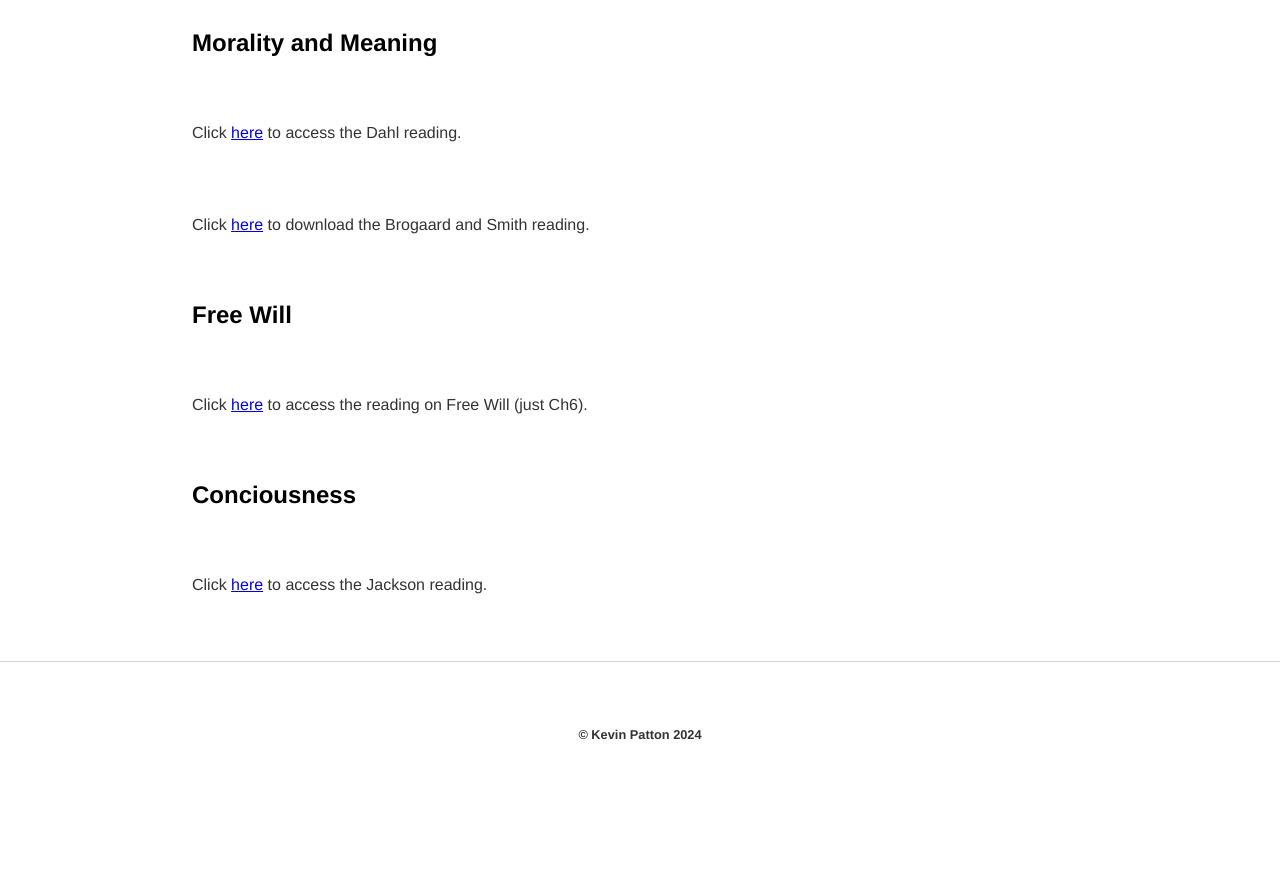
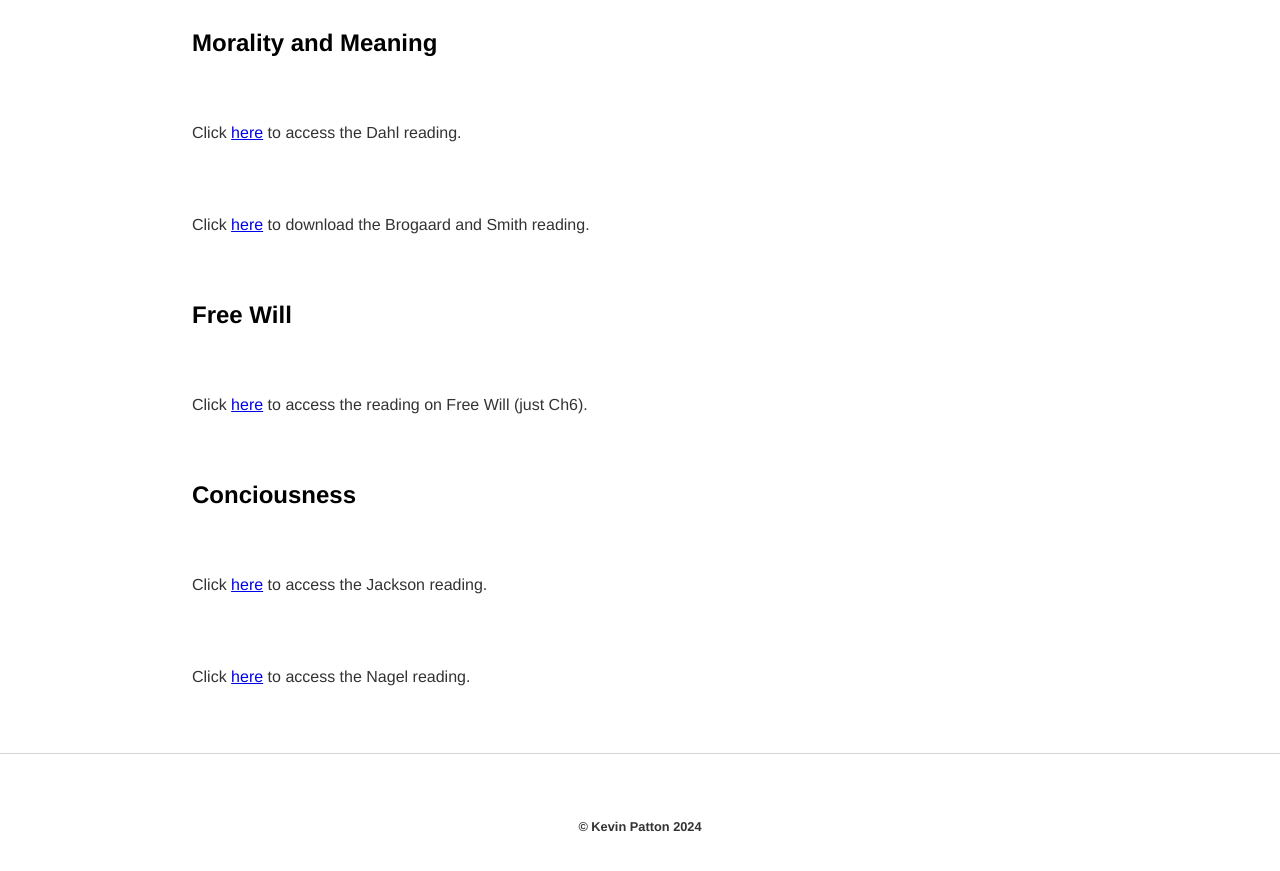
Before and after one commit to kevinjpatton/kevinjpatton.github.io, a Jekyll site: the page built from teaching/phil_1010/readings/index.html, in a window 1280 px wide and 900 px high, scrolled down 1919 px. Shown: the top 871 px of the window. Built offline with Jekyll 4.4.1, drawn with Linux system fonts in a browser that asks for light colours; Markdown is read by kramdown in place of the engine named in the settings; before the commit the page ends 2727 px from its top, so only the background shows below that.

Commit message:
Update index.html

```diff
--- a/teaching/phil_1010/readings/index.html
+++ b/teaching/phil_1010/readings/index.html
@@ -36,3 +36,4 @@
 
 <h2>Conciousness</h2>
 <p>Click <a href="/teaching/phil_1010/readings/Frank Jackson - Epiphenomenal Qualia.pdf" target="_blank">here</a> to access the Jackson reading.</p>
+<p>Click <a href="/teaching/phil_1010/readings/Thomas Nagel - What is it Like to be a Bat.pdf" target="_blank">here</a> to access the Nagel reading.</p>
```
